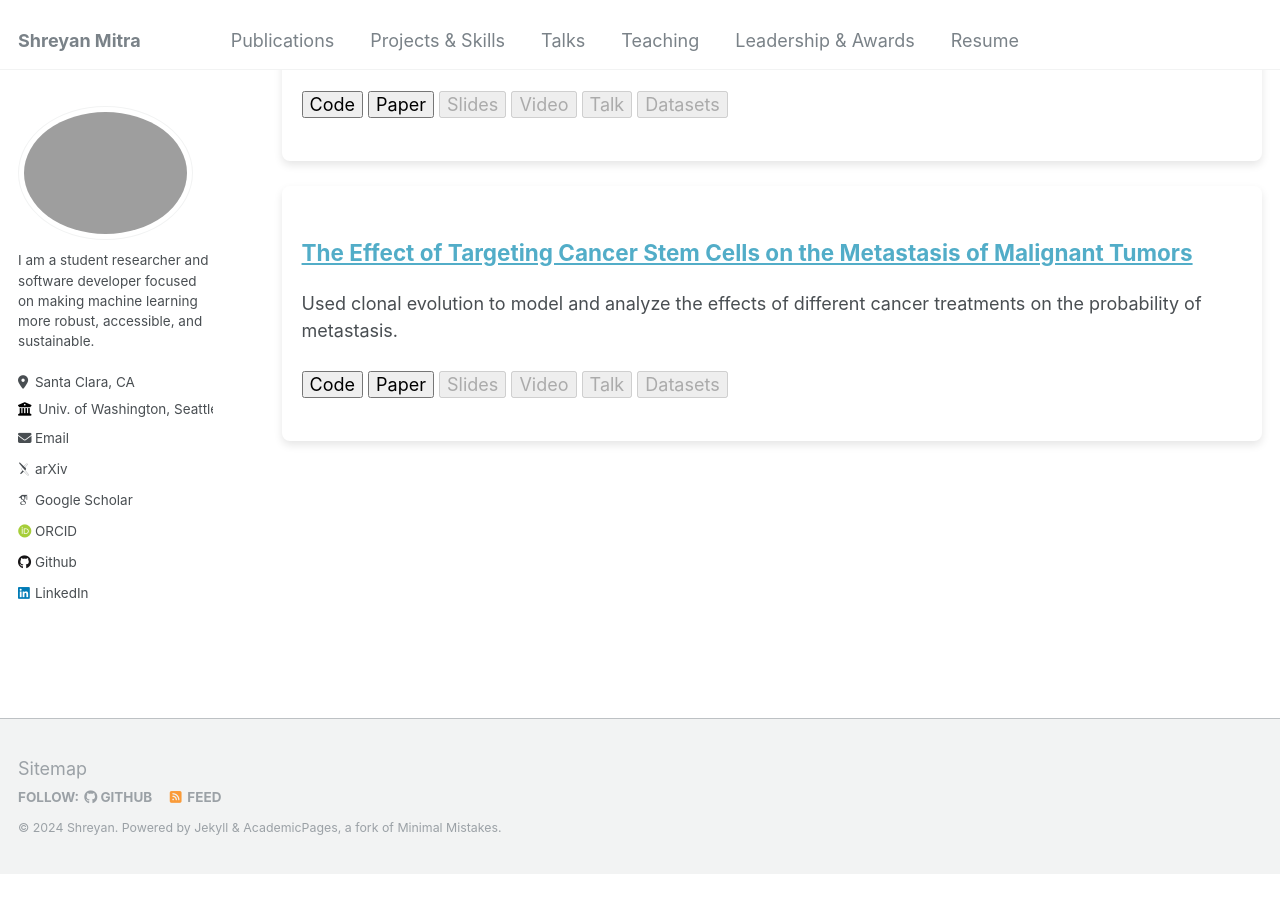
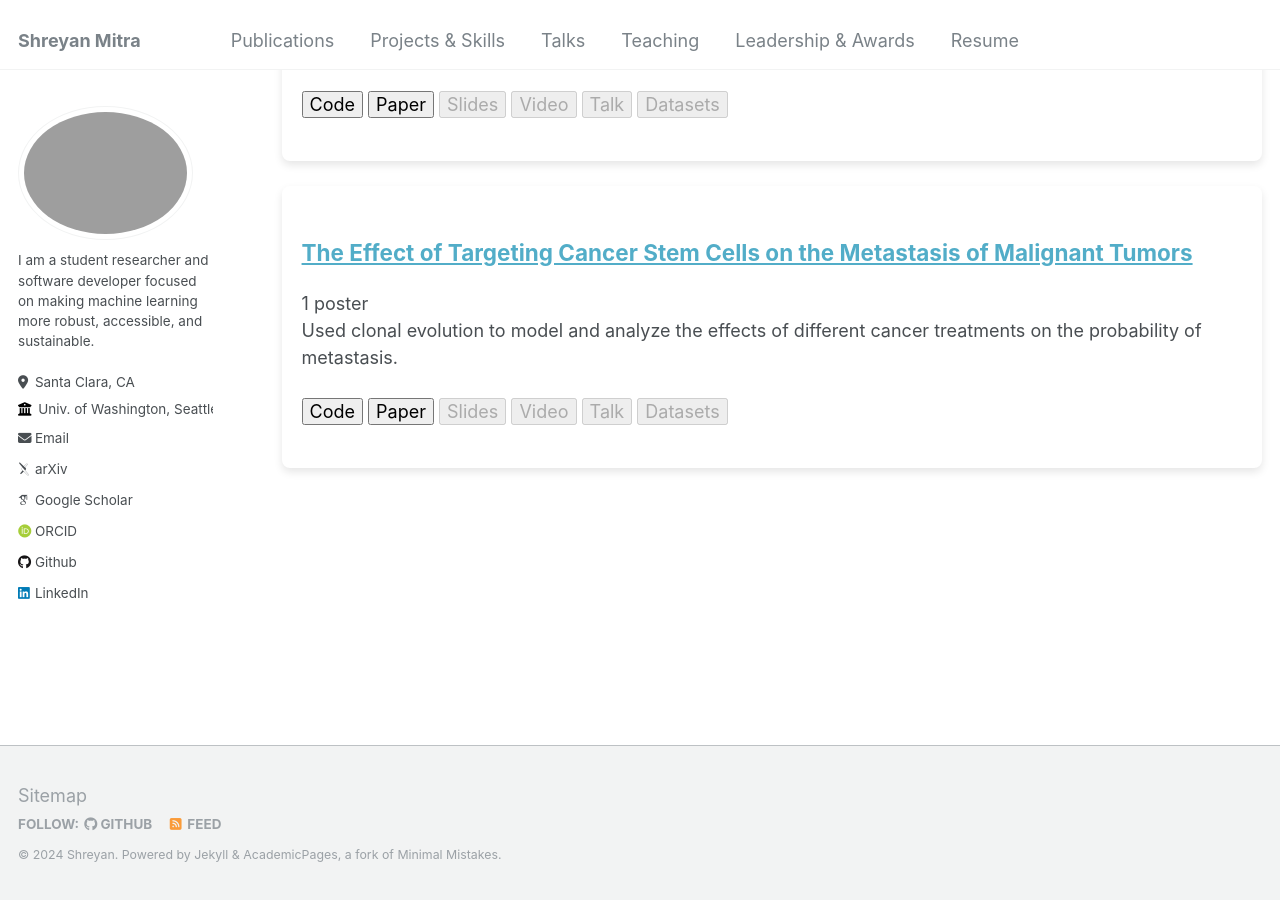
Before and after one commit to shreyanmitra/shreyanmitra.github.io, a Jekyll site: the page built from _pages/publications.md, in a window 1280 px wide and 900 px high, scrolled down 831 px. Built offline with Jekyll 4.4.1, drawn with Linux system fonts in a browser that asks for light colours; some web fonts are replaced; before the commit the page ends 1704 px from its top, so only the background shows below that.

Commit message:
Update targetingcscs.md

```diff
--- a/_publications/targetingcscs.md
+++ b/_publications/targetingcscs.md
@@ -2,7 +2,7 @@
 title: "The Effect of Targeting Cancer Stem Cells on the Metastasis of Malignant Tumors"
 collection: publications
 permalink: /publication/targetingcscs
-excerpt: Used clonal evolution to model and analyze the effects of different cancer treatments on the probability of metastasis.<br><br><button>Code</button> <button>Paper</button> <button disabled>Slides</button> <button disabled>Video</button> <button disabled>Talk</button> <button disabled>Datasets</button>
+excerpt: 1 poster <br>Used clonal evolution to model and analyze the effects of different cancer treatments on the probability of metastasis.<br><br><button>Code</button> <button>Paper</button> <button disabled>Slides</button> <button disabled>Video</button> <button disabled>Talk</button> <button disabled>Datasets</button>
 date: 2021-07-01
 venue: 'Github Proceedings'
 paperurl: 'www.google.com'
```
